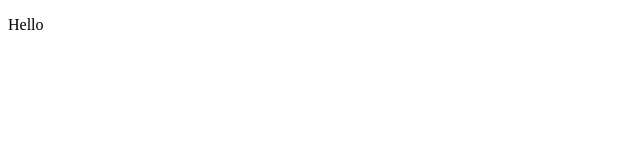
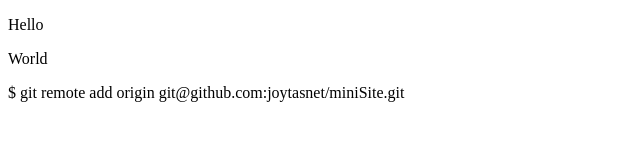
Before and after one commit to proproming/miniSite, a plain HTML site: page index.html in a window 1280 px wide. Shown: the whole page, without its empty margins (0-640 px from the left). Drawn offline with Linux system fonts and the light colour scheme.

Commit message:
index.htmlを修正

```diff
--- a/index.html
+++ b/index.html
@@ -8,6 +8,8 @@
 
 <body>
     <p>Hello</p>
+    <p>World</p>
 </body>
 
 </html>
+$ git remote add origin git@github.com:joytasnet/miniSite.git
```
